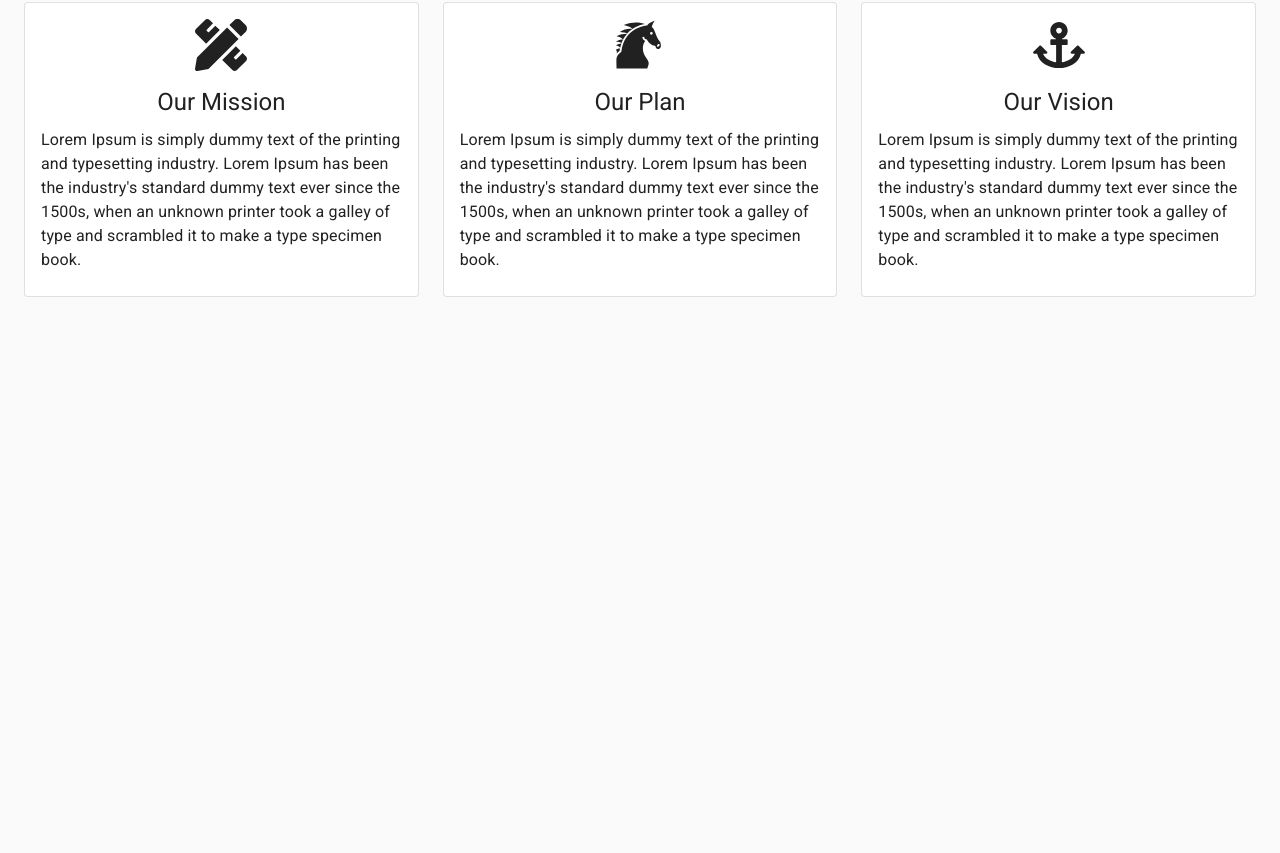
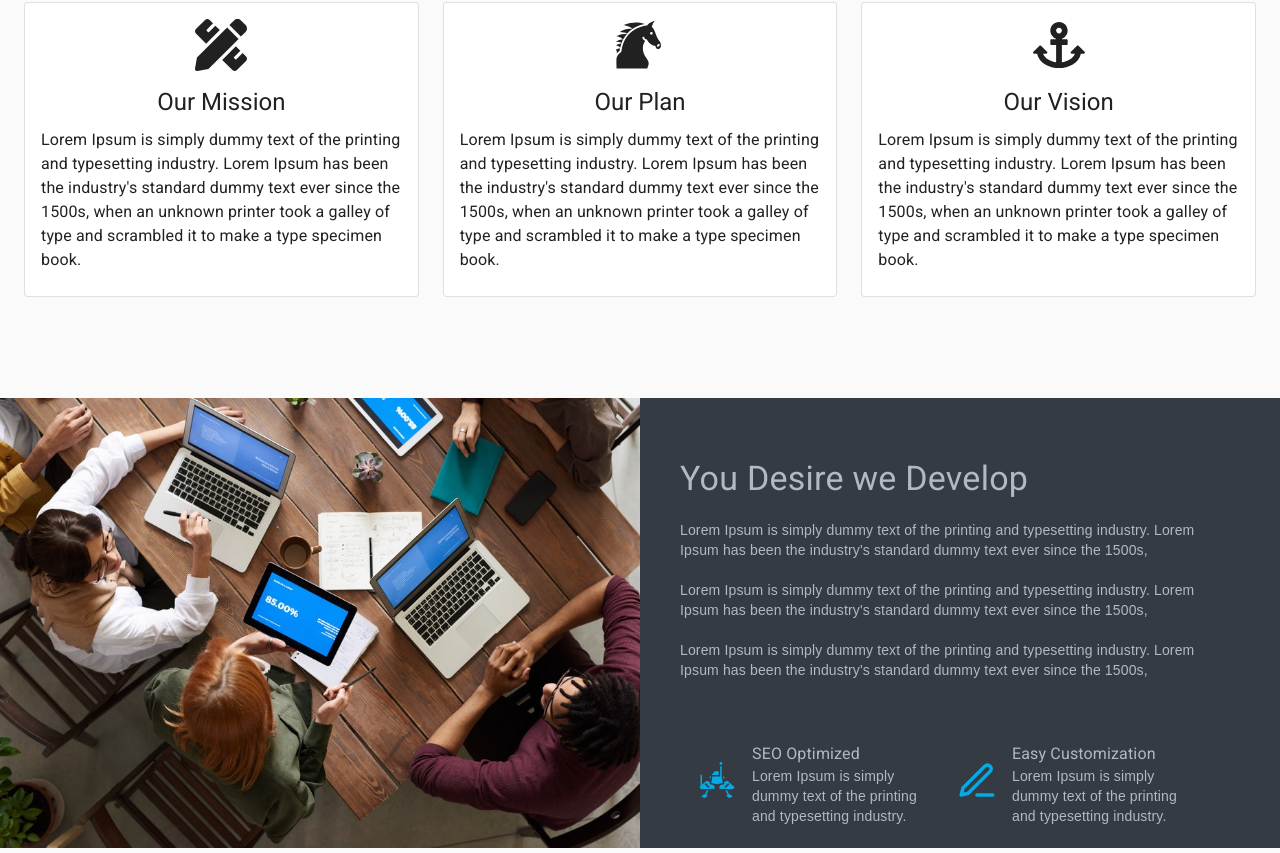
Before and after one commit to Hamza91able/NovaSoft-Portfolio, a React (Create React App) app: page / in a window 1280 px wide. Shown: the part 245-1098 px from the top of the page. Before the commit the page ends 800 px from the top, so only its background shows below. Built offline with nearby package versions, Linux system fonts and the light colour scheme.

Commit message:
Completed About us Page

```diff
--- a/src/Screens/About.js
+++ b/src/Screens/About.js
@@ -1,14 +1,25 @@
 import React, { Component } from 'react';
-import { Container, Grid, Typography, Toolbar, Divider } from '@material-ui/core';
+import { Container, Grid, Typography, Toolbar, Divider, Paper } from '@material-ui/core';
 import { FaPencilRuler, FaAnchor } from 'react-icons/fa';
-import { GiHorseHead } from 'react-icons/gi'
+import { GiHorseHead, GiMarsPathfinder } from 'react-icons/gi'
+import { FiEdit3 } from 'react-icons/fi';
+import List from '@material-ui/core/List';
+import ListItem from '@material-ui/core/ListItem';
+import ListItemText from '@material-ui/core/ListItemText';
+import ListItemAvatar from '@material-ui/core/ListItemAvatar';
+import Avatar from '@material-ui/core/Avatar';
+
 // Components
 import Card from '../Components/Card';
+
+// Static
+import AboutPic from '../Static/Images/about.jpg'
 
 class About extends Component {
 
     render() {
         return (
+            <React.Fragment>
                 <Container maxWidth='lg'>
                     <div style={{
                         justifyContent: 'center',
@@ -169,6 +180,104 @@ class About extends Component {
                         </Grid>
                     </Grid>
                 </Container>
+                <br />
+                <br />
+                <br />
+                <br />
+                <br />
+                <Grid container>
+                    <Grid item xs={12} md={6}>
+                        <img src={AboutPic} style={{
+                            maxWidth: '100%',
+                            maxHeight: '100%',
+                            height: '100%',
+                            width: '100%'
+                        }} />
+                    </Grid>
+                    <Grid item xs={12} md={6}>
+                        <Paper style={{
+                            width: '100%',
+                            height: '100%',
+                            boxShadow: 'none',
+                            paddingTop: 60,
+                            paddingLeft: 40,
+                            paddingRight: 80,
+                            backgroundColor: 'transparent',
+                            fontFamily: 'Quattrocento Sans,sans-serif',
+                            backgroundColor: '#353b43',
+                            color: '#afbac4',
+                            borderRadius: 0,
+                        }}>
+                            <Typography variant='h4'>
+                                You Desire we Develop
+                            </Typography>
+                            <br />
+                            <Typography variant='p'>
+                                Lorem Ipsum is simply dummy text of the printing and typesetting industry.
+                                Lorem Ipsum has been the industry's standard dummy text ever since the 1500s,
+                            </Typography>
+                            <br />
+                            <br />
+                            <Typography variant='p'>
+                                Lorem Ipsum is simply dummy text of the printing and typesetting industry.
+                                Lorem Ipsum has been the industry's standard dummy text ever since the 1500s,
+                            </Typography>
+                            <br />
+                            <br />
+                            <Typography variant='p'>
+                                Lorem Ipsum is simply dummy text of the printing and typesetting industry.
+                                Lorem Ipsum has been the industry's standard dummy text ever since the 1500s,
+                            </Typography>
+                            <br />
+                            <br />
+                            <br />
+                            <Grid container>
+                                <Grid item xs={6}>
+                                    <List>
+                                        <ListItem>
+                                            <ListItemAvatar>
+                                                <GiMarsPathfinder style={{
+                                                    height: 42,
+                                                    width: 42,
+                                                    color: 'rgb(5, 170, 228)'
+                                                }} />
+                                            </ListItemAvatar>
+                                            <ListItemText primary="SEO Optimized"
+                                                secondary={
+                                                    <Typography variant='inherit'>
+                                                        Lorem Ipsum is simply dummy text of the printing and typesetting industry.
+                                                    </Typography>
+                                                }
+                                            />
+                                        </ListItem>
+                                    </List>
+                                </Grid>
+                                <Grid item xs={6}>
+                                    <List>
+                                        <ListItem>
+                                            <ListItemAvatar>
+                                                <FiEdit3 style={{
+                                                    height: 42,
+                                                    width: 42,
+                                                    color: 'rgb(5, 170, 228)'
+                                                }} />
+                                            </ListItemAvatar>
+                                            <ListItemText primary="Easy Customization"
+                                                secondary={
+                                                    <Typography variant='inherit'>
+                                                        Lorem Ipsum is simply dummy text of the printing and typesetting industry.
+                                                    </Typography>
+                                                }
+                                            />
+                                        </ListItem>
+                                    </List>
+                                </Grid>
+                            </Grid>
+
+                        </Paper>
+                    </Grid>
+                </Grid>
+            </React.Fragment>
         );
     }
 }
```
Also changed, not shown: src/Static/Images/about.jpg (added). Lines whose indentation alone changed are shown as unchanged.
